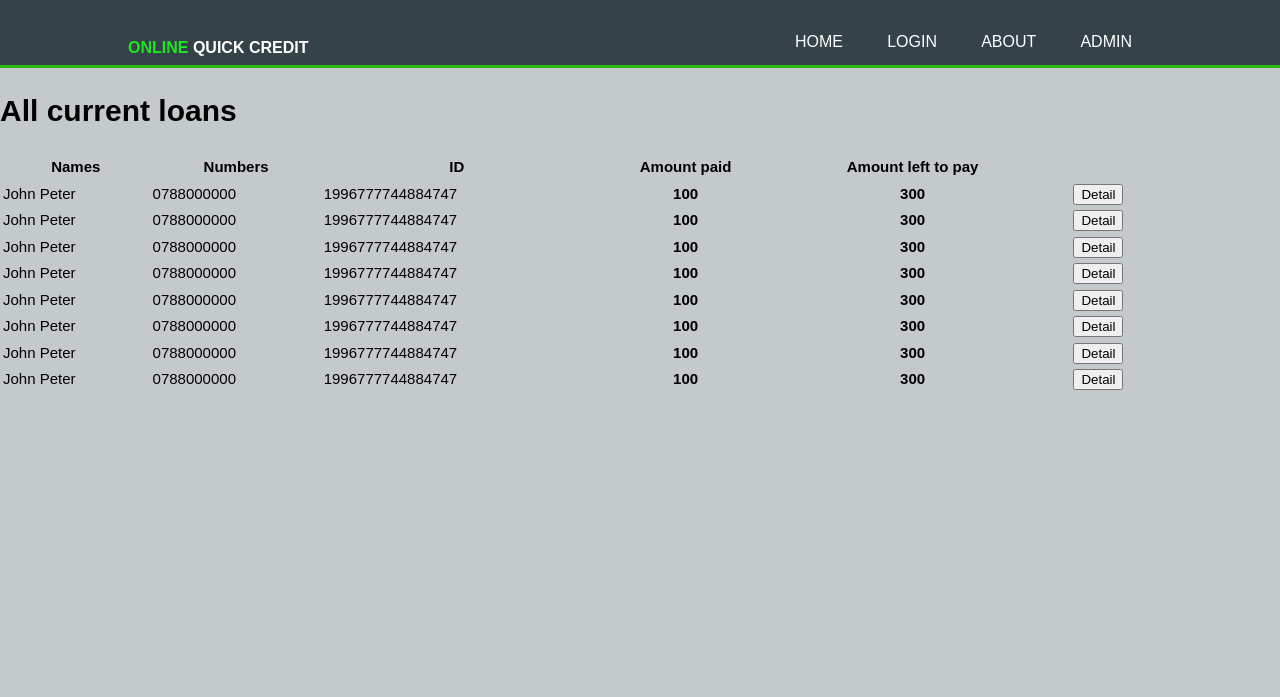
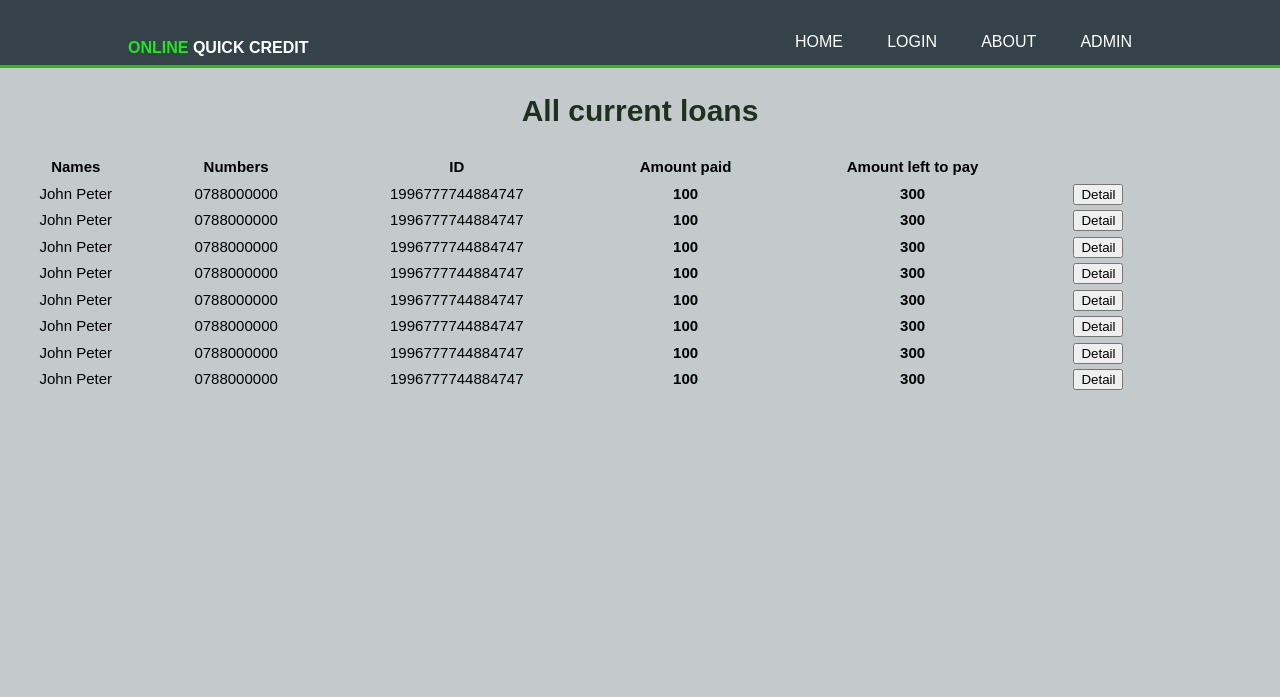
Before and after one commit to JeanRemy012/QUICK-CREDIT, a plain HTML site: page UI/pages/adminCanViewAll.html in a window 1280 px wide. Shown: the top 697 px of the page. Drawn offline with Linux system fonts and the light colour scheme.

Commit message:
Updating style

```diff
--- a/UI/css/style.css
+++ b/UI/css/style.css
@@ -174,3 +174,11 @@ header a:hover {
     background-color: #4CAF50;
     color: white;
 }
+
+.Adminl {
+    text-align: center;
+}
+
+.Adminl h1 {
+    color: #0b1f0be5;
+}
```
